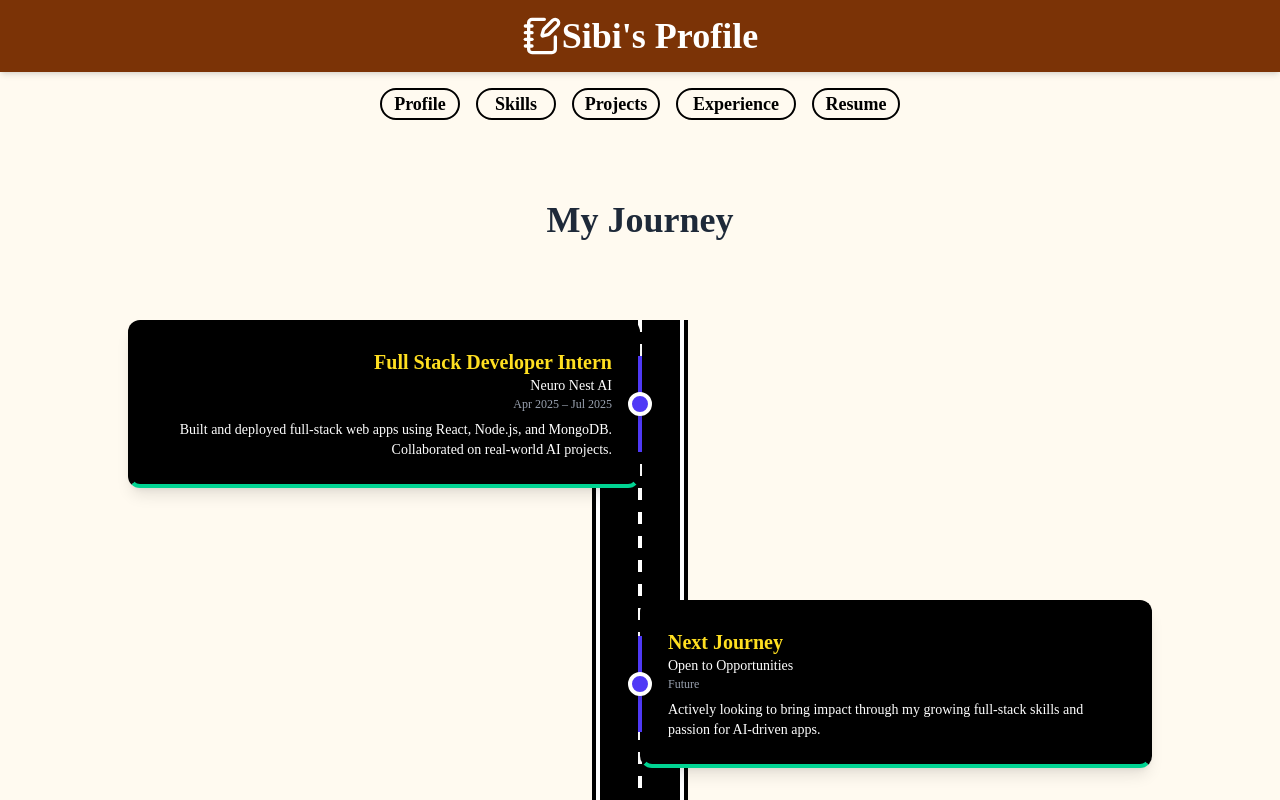
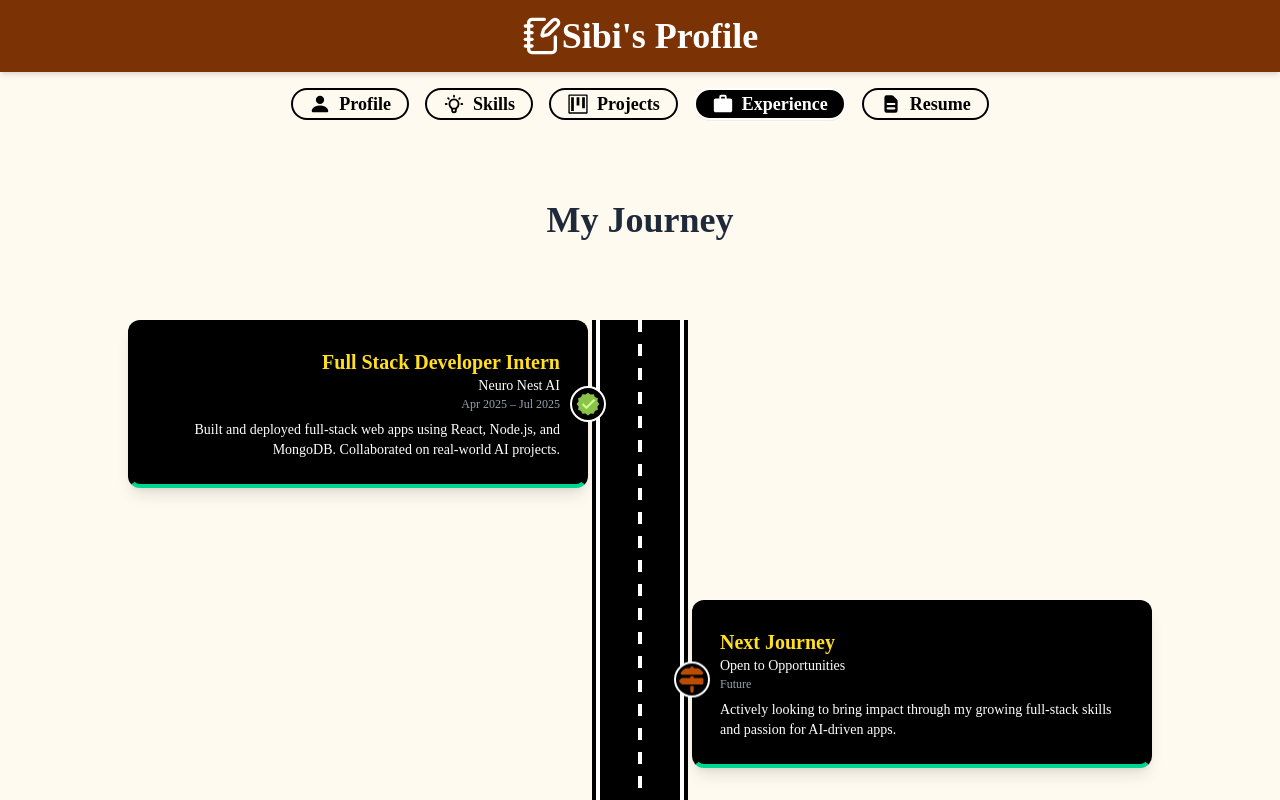
Before and after one commit to Sibi-05/portfolio, a React (Vite) app: page /experience in a window 1280 px wide. Shown: the top 800 px of the page. Built offline with nearby package versions, Linux system fonts and the light colour scheme; a web font is replaced by a local one.

Commit message:
minor change

```diff
--- a/src/components/Navbar.jsx
+++ b/src/components/Navbar.jsx
@@ -1,49 +1,78 @@
 import { NavLink } from "react-router-dom";
+import { BsFillPersonFill } from "react-icons/bs";   // Profile
+import { TbBulb } from "react-icons/tb";             // Skills
+import { VscProject } from "react-icons/vsc";        // Projects
+import { MdWork } from "react-icons/md";             // Experience
+import { HiDocumentText } from "react-icons/hi";     // Resume
 
 const Navbar = () => {
   return (
     <nav className="text-black text-center mt-4">
-      <div className="flex flex-wrap justify-center gap-4 text-lg font-medium ">
+      <div className="flex flex-wrap justify-center gap-4 text-lg font-medium">
+
+        {/* Profile */}
         <NavLink
           to="/"
           className={({ isActive }) =>
-            isActive ? "text-black w-20 font-semibold border-2 rounded-2xl" : "text-black w-20 font-semibold border-2 rounded-2xl"
+            `flex items-center justify-center gap-2 px-4 text-black font-semibold border-2 rounded-2xl ${
+              isActive ? "bg-black text-white shadow-2xs" : ""
+            }`
           }
         >
-          Profile
+          <BsFillPersonFill size={22} />
+          <p className="hidden sm:block">Profile</p>
         </NavLink>
+
+        {/* Skills */}
         <NavLink
           to="/skills"
           className={({ isActive }) =>
-            isActive ? "text-black w-20 font-semibold border-2 rounded-2xl" : "text-black w-20 font-semibold border-2 rounded-2xl"
+            `flex items-center justify-center gap-2 px-4  text-black font-semibold border-2 rounded-2xl ${
+              isActive ? "bg-black text-white shadow-2xs" : ""
+            }`
           }
         >
-          Skills
+          <TbBulb size={22} />
+          <p className="hidden sm:block">Skills</p>
         </NavLink>
+
+        {/* Projects */}
         <NavLink
           to="/projects"
           className={({ isActive }) =>
-            isActive ? "text-black w-22 font-semibold border-2 rounded-2xl" : "text-black w-22 font-semibold border-2 rounded-2xl"
+            `flex items-center justify-center gap-2 px-4 text-black font-semibold border-2 rounded-2xl ${
+              isActive ? "bg-black text-white shadow-2xs" : ""
+            }`
           }
         >
-          Projects
+          <VscProject size={22} />
+          <p className="hidden sm:block">Projects</p>
         </NavLink>
+
+        {/* Experience */}
         <NavLink
           to="/experience"
           className={({ isActive }) =>
-            isActive ? "text-black w-30 font-semibold border-2 rounded-2xl" : "text-black w-30 font-semibold border-2 rounded-2xl"
+            `flex items-center justify-center gap-2 px-4 text-black font-semibold border-2 rounded-2xl ${
+              isActive ? "bg-black text-white shadow-2xs" : ""
+            }`
           }
         >
-          Experience
+          <MdWork size={22} />
+          <p className="hidden sm:block">Experience</p>
         </NavLink>
 
+        {/* Resume */}
         <NavLink
           to="/resume"
           className={({ isActive }) =>
-            isActive ? "text-black w-22 font-semibold border-2 rounded-2xl" : "text-black w-22 font-semibold border-2 rounded-2xl"
+            `flex items-center justify-center gap-2 px-4 text-black font-semibold border-2 rounded-2xl ${
+              isActive ? "bg-black text-white shadow-2xs" : ""
+            }`
           }
         >
-          Resume
+          <HiDocumentText size={22} />
+          <p className="hidden sm:block">Resume</p>
         </NavLink>
       </div>
     </nav>
--- a/src/pages/Experience.jsx
+++ b/src/pages/Experience.jsx
@@ -1,5 +1,8 @@
 import React from "react";
 import { LuMapPin } from "react-icons/lu";
+import { FcApproval } from "react-icons/fc";
+import { FaMapSigns } from "react-icons/fa";
+
 
 const experiences = [
   {
@@ -42,37 +45,53 @@ const Experience = () => {
       </div>
 
       {/* Timeline items */}
-      <div className="relative z-10 max-w-5xl mx-auto flex flex-col gap-28">
+      <div className="relative z-10 max-w-5xl mx-auto flex flex-col gap-28 ">
         {experiences.map((exp, index) => {
   const isLeft = index % 2 === 0;
+  const isLast = index === experiences.length - 1; // check if last
+
   return (
     <div
       key={index}
       className={`relative flex flex-col md:flex-row ${
-                isLeft ? "md:justify-start" : "md:justify-end"
+        isLeft ? "md:justify-start mr-26" : "md:justify-end ml-26"
       } items-center`}
     >
       <div
-                className={`md:w-1/2 p-6 rounded-xl border-4 border-b-emerald-400 shadow-lg  bg-black ${
-                  isLeft ? "md:mr-24 text-right" : "md:ml-24 text-left"
+        className={`md:w-1/2 p-4 sm:p-6 rounded-xl border-4 border-b-emerald-400 shadow-lg bg-black ${
+          isLeft ? "md:mr-26 text-right" : "md:ml-26 text-left"
         }`}
       >
-                <h3 className="text-xl font-semibold text-yellow-300">
+        <h3 className="text-lg sm:text-xl font-semibold text-yellow-300">
           {exp.title}
         </h3>
-                <p className="text-sm text-white">{exp.company}</p>
-                <p className="text-xs text-gray-400 mb-2">{exp.duration}</p>
-                <p className="text-white text-sm">{exp.description}</p>
+        <p className="text-xs sm:text-sm text-white">{exp.company}</p>
+        <p className="text-[10px] sm:text-xs text-gray-400 mb-2">
+          {exp.duration}
+        </p>
+        <p className="text-xs sm:text-sm text-white">{exp.description}</p>
       </div>
 
-              {/* Connector line to center */}
-              <div className="absolute w-1 h-24 bg-indigo-600 top-1/2 -translate-y-1/2 left-1/2 -translate-x-1/2 z-0" />
-
-              {/* Dot Marker */}
-              <div className="absolute left-1/2 transform -translate-x-1/2 w-6 h-6 bg-indigo-600 border-4 border-white rounded-full z-10 shadow-md" />
+      {/* Marker Icon */}
+      {isLast ? (
+        // Show "processing" icon for last one
+        <FaMapSigns
+          className="absolute left-1/2 transform -translate-x-1/2 text-amber-700 z-10 border-2 border-white animate-bounce"
+          size={36}
+          style={{ background: "black", borderRadius: "50%", padding: "3px" }}
+        />
+      ) : (
+        // Show success icon for completed ones
+        <FcApproval
+          className="absolute left-1/2 transform -translate-x-1/2 z-10 border-2 border-white"
+          size={36}
+          style={{ background: "black", borderRadius: "50%", padding: "3px" }}
+        />
+      )}
     </div>
   );
 })}
+
       </div>
     </div>
   );
```
Lines whose indentation alone changed are shown as unchanged.
